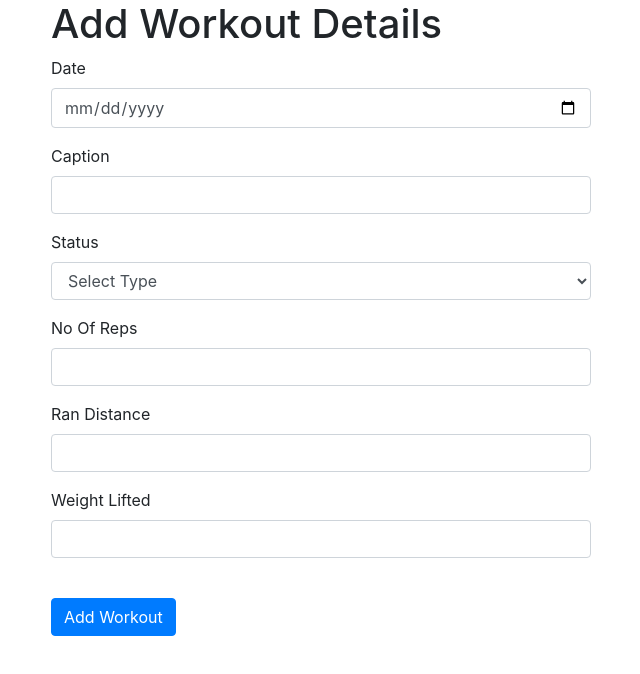
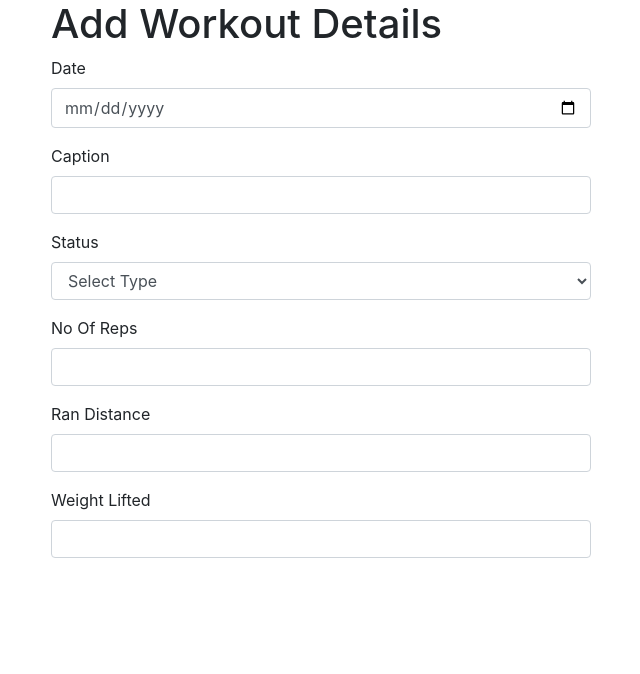
Before and after one commit to PAF-IT3030/JUN_WE_108, a React (Create React App) app in the folder frontend/: page /post in a window 1280 px wide. Shown: the top 674 px of the page, without its empty margins (319-959 px from the left). Built offline with nearby package versions, Linux system fonts and the light colour scheme; no server answers.

Commit message:
change button

```diff
--- a/frontend/src/components/add.jsx
+++ b/frontend/src/components/add.jsx
@@ -111,6 +111,7 @@ function AddPost() {
             <div className="form-group">
               <label for="weightlifted">Weight Lifted</label>
               <input
+                type="number"
                 className="form-control"
                 id="weightlifted"
                 value={weightlifted}
@@ -118,9 +119,7 @@ function AddPost() {
                 required
               />
             </div>
-            <button type="submit" className="btn btn-primary mt-4">
-              Add Workout
-            </button>
+
           </form>
           {error && <div className="alert alert-danger">{error}</div>}
         </div>
```
